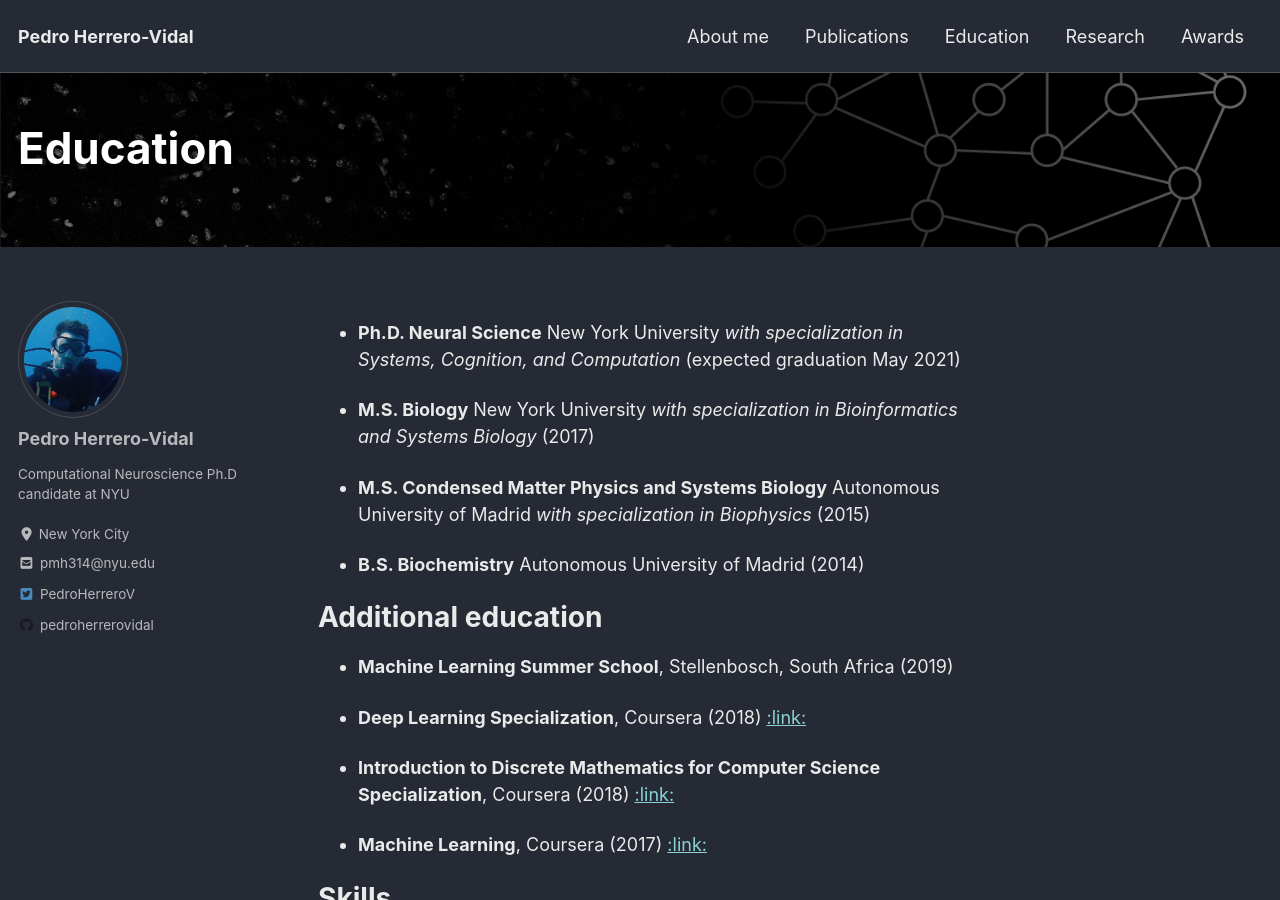
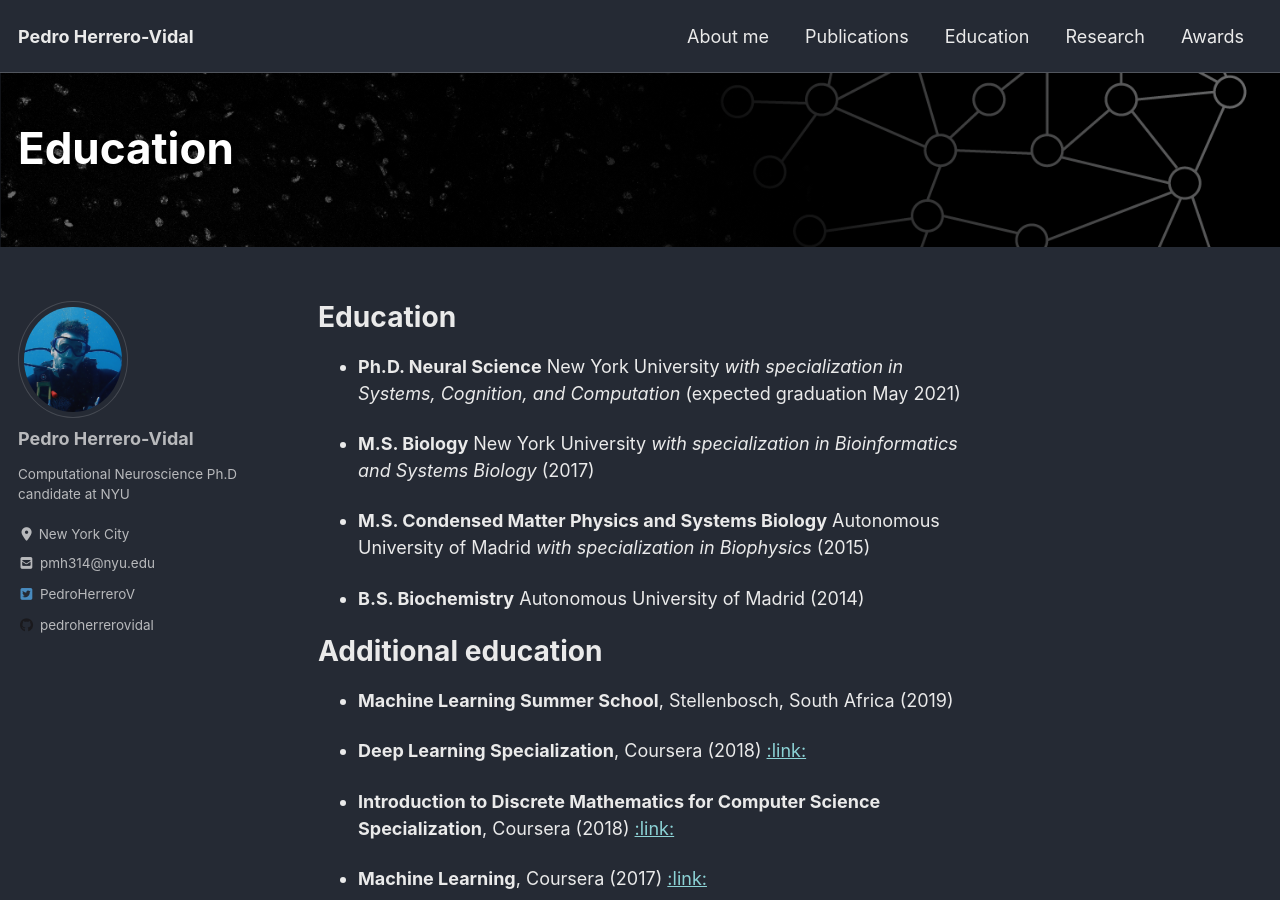
Before and after one commit to pedroherrerovidal/pedroherrerovidal.github.io, a Jekyll site: the page built from _pages/education.md, in a window 1280 px wide and 900 px high. Built offline with Jekyll 4.4.1, drawn with Linux system fonts in a browser that asks for light colours; cached includes are drawn as plain includes; nearby versions of some CDN libraries.

Commit message:
Update education.md

```diff
--- a/_pages/education.md
+++ b/_pages/education.md
@@ -7,6 +7,7 @@
   overlay_image: /assets/images/biology to artificial nngit.png
   overlay_filter: 0.5 # same as adding an opacity of 0.5 to a black background
 ---
+# **Education**
 
 - **Ph.D. Neural Science** New York University *with specialization in Systems, Cognition, and Computation* (expected graduation May 2021)
 
@@ -16,7 +17,7 @@
 
 - **B.S. Biochemistry** Autonomous University of Madrid (2014)
 
-# Additional education
+# **Additional education**
 
 - **Machine Learning Summer School**, Stellenbosch, South Africa (2019)
 
```
